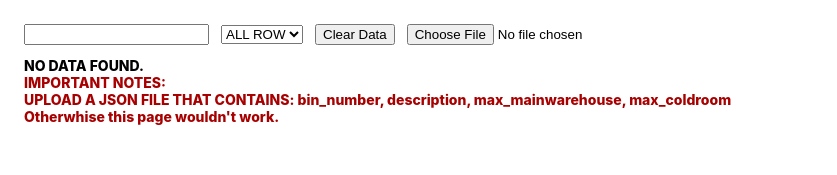
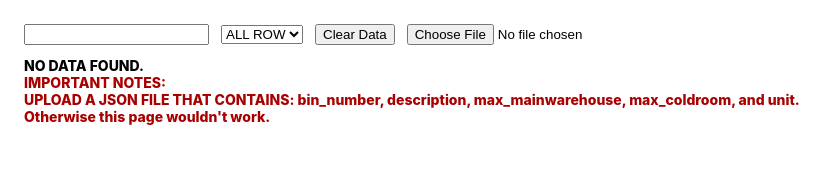
Before and after one commit to ryanderon/inventory-barcode, a React (Create React App) app: page / in a window 1280 px wide. Shown: the top 175 px of the page, without its empty margins (0-837 px from the left). Built offline with nearby package versions, Linux system fonts and the light colour scheme.

Commit message:
update wording empty files

```diff
--- a/src/App.js
+++ b/src/App.js
@@ -158,8 +158,8 @@ function App() {
             <Typo size="14px" weight="800" textAlign="left" color={"#A80000"}>
               IMPORTANT NOTES: <br />
               UPLOAD A JSON FILE THAT CONTAINS: bin_number, description,
-              max_mainwarehouse, max_coldroom <br />
-              Otherwhise this page wouldn't work.
+              max_mainwarehouse, max_coldroom, and unit. <br />
+              Otherwise this page wouldn't work.
             </Typo>
           </FlexBox>
         )}
```
